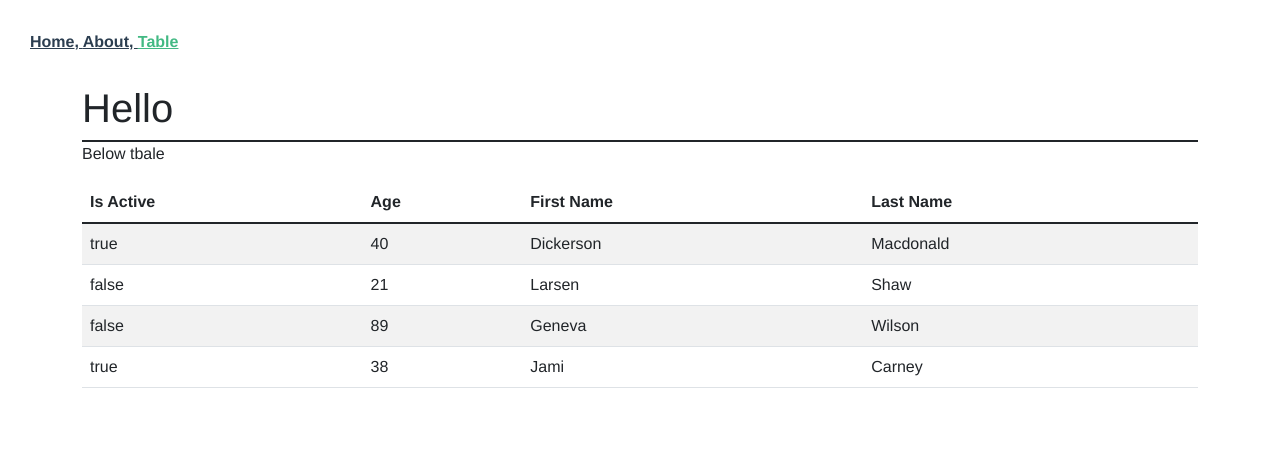
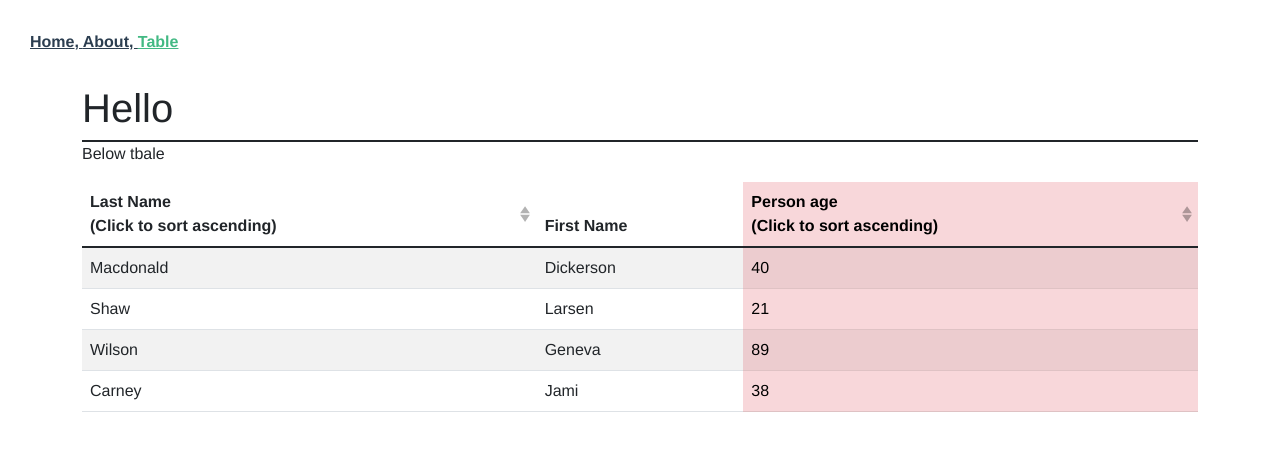
Before and after one commit to iigmir/vue-table-field-tests, a Vue app: page /table in a window 1280 px wide. Shown: the top 450 px of the page. Built offline with nearby package versions, Linux system fonts and the light colour scheme.

Commit message:
Add clear

```diff
--- a/src/views/TableView/TheTable.vue
+++ b/src/views/TableView/TheTable.vue
@@ -39,8 +39,27 @@ export default {
         ],
     }),
     computed: {
+        /**
+         * Note `isActive` is left out and will not appear in the rendered table
+         */
         fields() {
-            return [];
+            return [
+                {
+                    key: "last_name",
+                    sortable: true
+                },
+                {
+                    key: "first_name",
+                    sortable: false
+                },
+                {
+                    key: "age",
+                    label: "Person age",
+                    sortable: true,
+                    // Variant applies to the whole column, including the header and footer
+                    variant: "danger"
+                }
+            ];
         },
     },
 };
```
